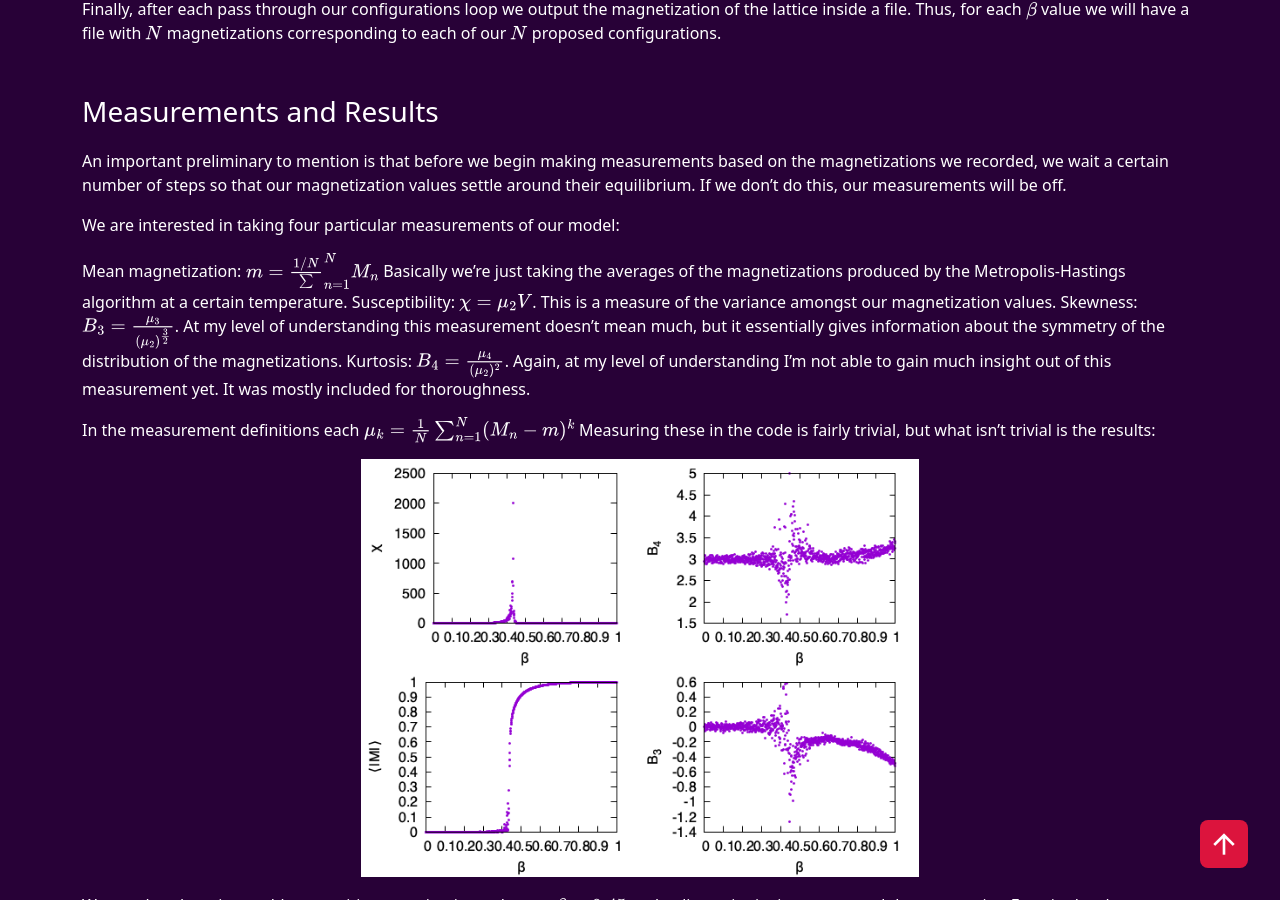
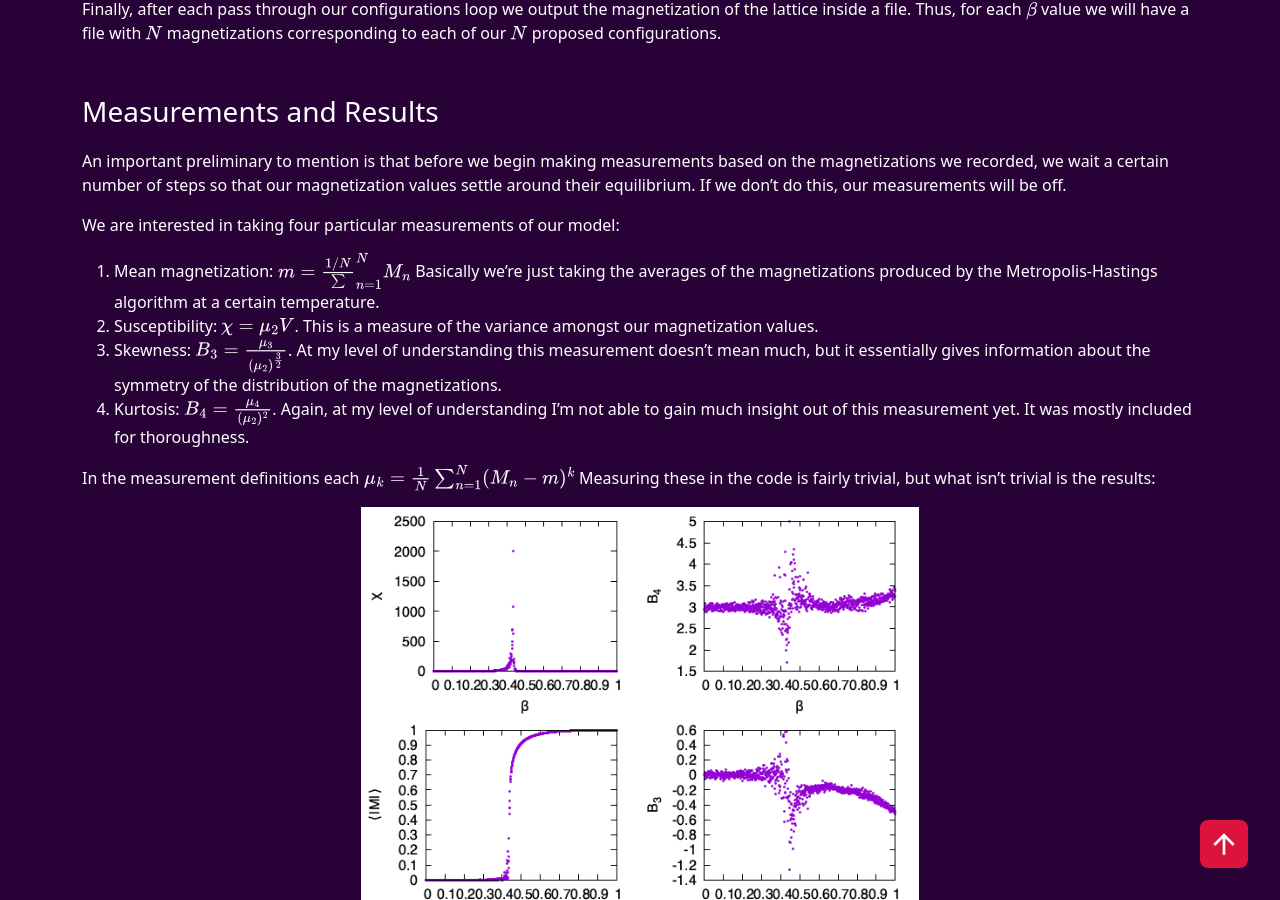
Before and after one commit to FinnLearns/FinnLearns, a Jekyll site: the page built from _posts/2025-11-2-ising.md, in a window 1280 px wide and 900 px high, scrolled down 3947 px. Built offline with Jekyll 4.4.1, drawn with Linux system fonts in a browser that asks for light colours; nearby versions of some CDN libraries; some of the changed lines change nothing that is shown.

Commit message:
Fixing more syntax

```diff
--- a/_posts/2025-11-2-ising.md
+++ b/_posts/2025-11-2-ising.md
@@ -124,10 +124,10 @@ Finally, after each pass through our configurations loop we output the magnetiza
 An important preliminary to mention is that before we begin making measurements based on the magnetizations we recorded, we wait a certain number of steps so that our magnetization values settle around their equilibrium. If we don't do this, our measurements will be off.
 
 We are interested in taking four particular measurements of our model:
-> Mean magnetization: $m = \frac{1/N} \sum_{n=1}^{N} M_n$ Basically we're just taking the averages of the magnetizations produced by the Metropolis-Hastings algorithm at a certain temperature.
-> Susceptibility: $\chi = \mu_2 V$. This is a measure of the variance amongst our magnetization values.
-> Skewness: $B_3 = \frac{\mu_3}{(\mu_2)^\frac{3}{2}}$. At my level of understanding this measurement doesn't mean much, but it essentially gives information about the symmetry of the distribution of the magnetizations.
-> Kurtosis: $B_4 = \frac{\mu_4}{(\mu_2)^2}$. Again, at my level of understanding I'm not able to gain much insight out of this measurement yet. It was mostly included for thoroughness.
+> 1. Mean magnetization: $m = \frac{1/N} \sum_{n=1}^{N} M_n$ Basically we're just taking the averages of the magnetizations produced by the Metropolis-Hastings algorithm at a certain temperature.
+> 2. Susceptibility: $\chi = \mu_2 V$. This is a measure of the variance amongst our magnetization values.
+> 3. Skewness: $B_3 = \frac{\mu_3}{(\mu_2)^\frac{3}{2}}$. At my level of understanding this measurement doesn't mean much, but it essentially gives information about the symmetry of the distribution of the magnetizations.
+> 4. Kurtosis: $B_4 = \frac{\mu_4}{(\mu_2)^2}$. Again, at my level of understanding I'm not able to gain much insight out of this measurement yet. It was mostly included for thoroughness.
 
 In the measurement definitions each $\mu_k = \frac{1}{N} \sum_{n=1}^{N} (M_n - m)^k$ Measuring these in the code is fairly trivial, but what isn't trivial is the results:
 
```
